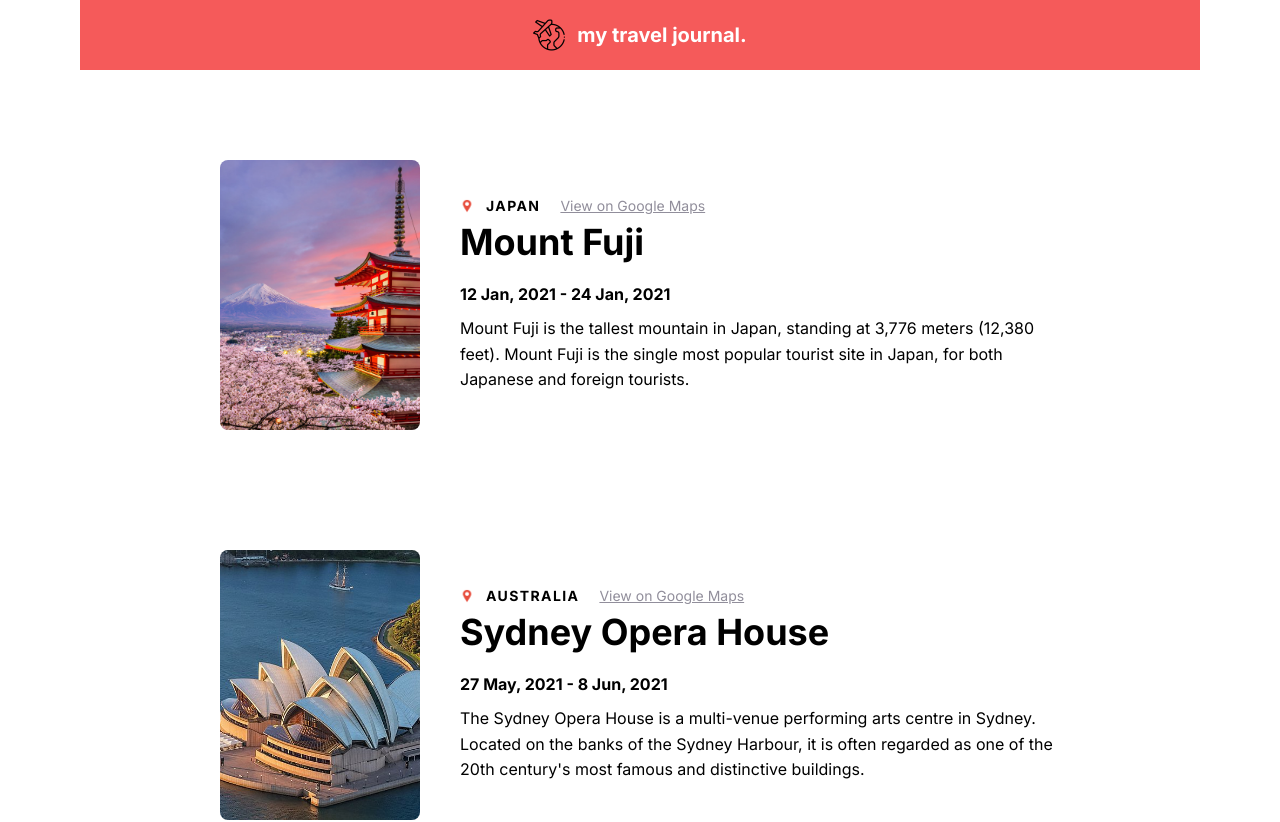
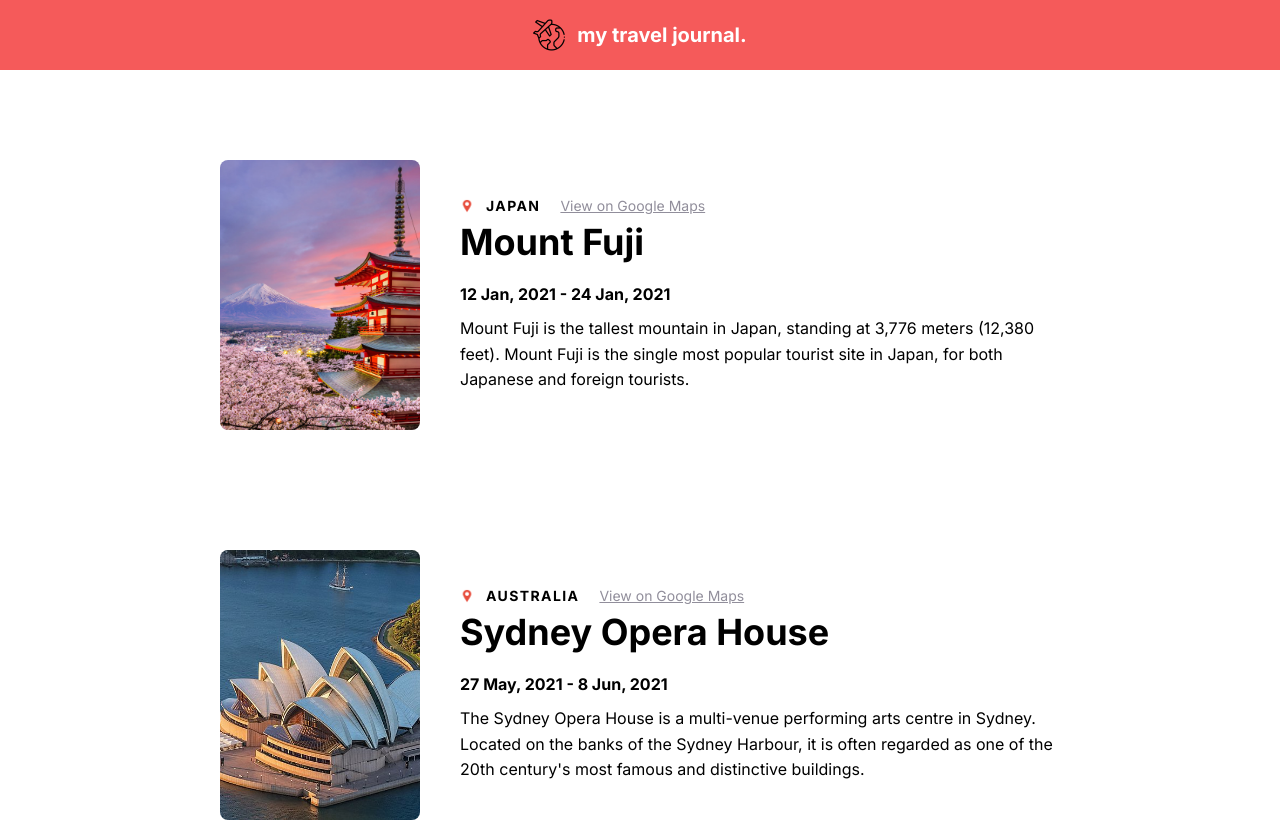
Before and after one commit to dinozavrova/React-travel-journal, a React (Vite) app: page / in a window 1280 px wide. Shown: the top 822 px of the page. Built offline with nearby package versions, Linux system fonts and the light colour scheme.

Commit message:
Мелкие исправления

```diff
--- a/src/App.jsx
+++ b/src/App.jsx
@@ -6,13 +6,16 @@ import data from "./data";
 export default function App() {
   const entryElements = data.map((entry) => (
     <Entry
-      img={entry.img}
+      key={entry.id}
+      {...entry}
+
+      /*тоже самое что и выше
       country={entry.country}
       title={entry.title}
       googleMapsLink={entry.googleMapsLink}
       dates={entry.dates}
       text={entry.text}
-      id={entry.id}
+      id={entry.id}*/
     />
   ));
 
--- a/src/Components/Entry.jsx
+++ b/src/Components/Entry.jsx
@@ -1,4 +1,5 @@
 export default function Entry(props) {
+  //console.log(props);
   return (
     <>
       <div className="entry-inner">
--- a/src/style.css
+++ b/src/style.css
@@ -22,13 +22,14 @@ body {
 
 .header-inner {
   background-color: var(--red);
-  width: 100%;
+  width: 100vw;
   height: 55px;
   display: flex;
   justify-content: center;
   align-items: center;
   gap: 7px;
   color: var(--header-text-color);
+  margin-left: calc(-50vw + 50%);
 }
 
 .header-icon {
```
